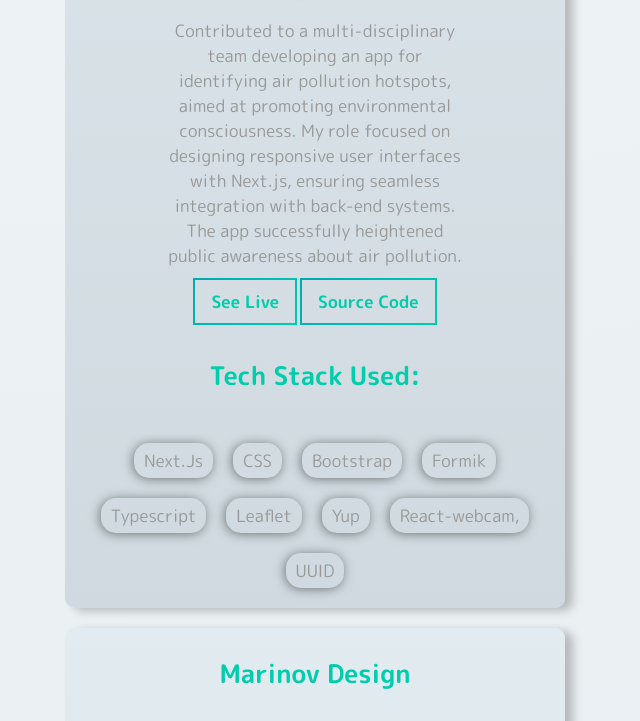
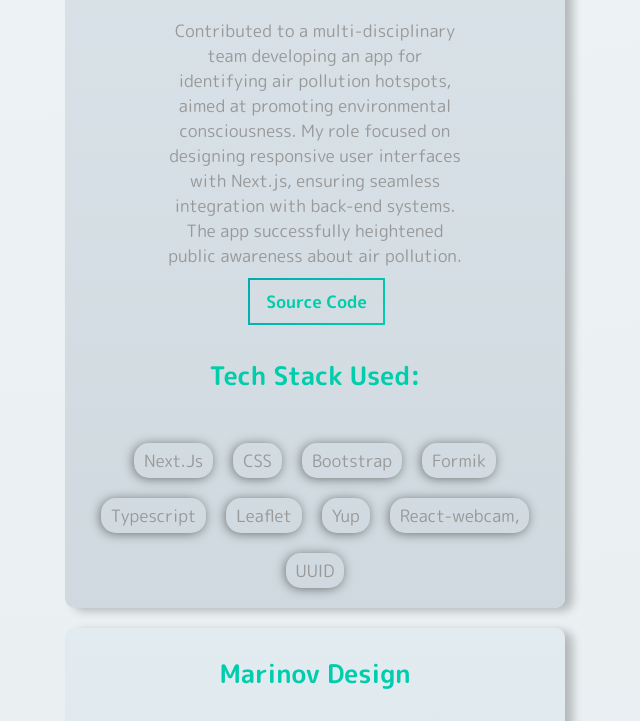
Before and after one commit to KonstantinVchkov/web-portfolio, a React (Create React App) app: page / in a window 1280 px wide. Shown: the part 7658-8379 px from the top of the page, without its empty margins (325-965 px from the left). Built offline with nearby package versions, Linux system fonts and the light colour scheme; a web font is replaced by a local one.

Commit message:
see live anchor tag solved

```diff
--- a/src/components/ProjectsComponent/ProjectCard.tsx
+++ b/src/components/ProjectsComponent/ProjectCard.tsx
@@ -35,6 +35,7 @@ const ProjectCard = ({
             <img src={image} alt="" />
           </div>
           <p className="my-4">{description}</p>
+          {showLive && (
             <a
               rel="noreferrer"
               target="_blank"
@@ -43,6 +44,8 @@ const ProjectCard = ({
             >
               See Live
             </a>
+          )}
+
           <a
             rel="noreferrer"
             target="_blank"
```
Lines whose indentation alone changed are shown as unchanged.
